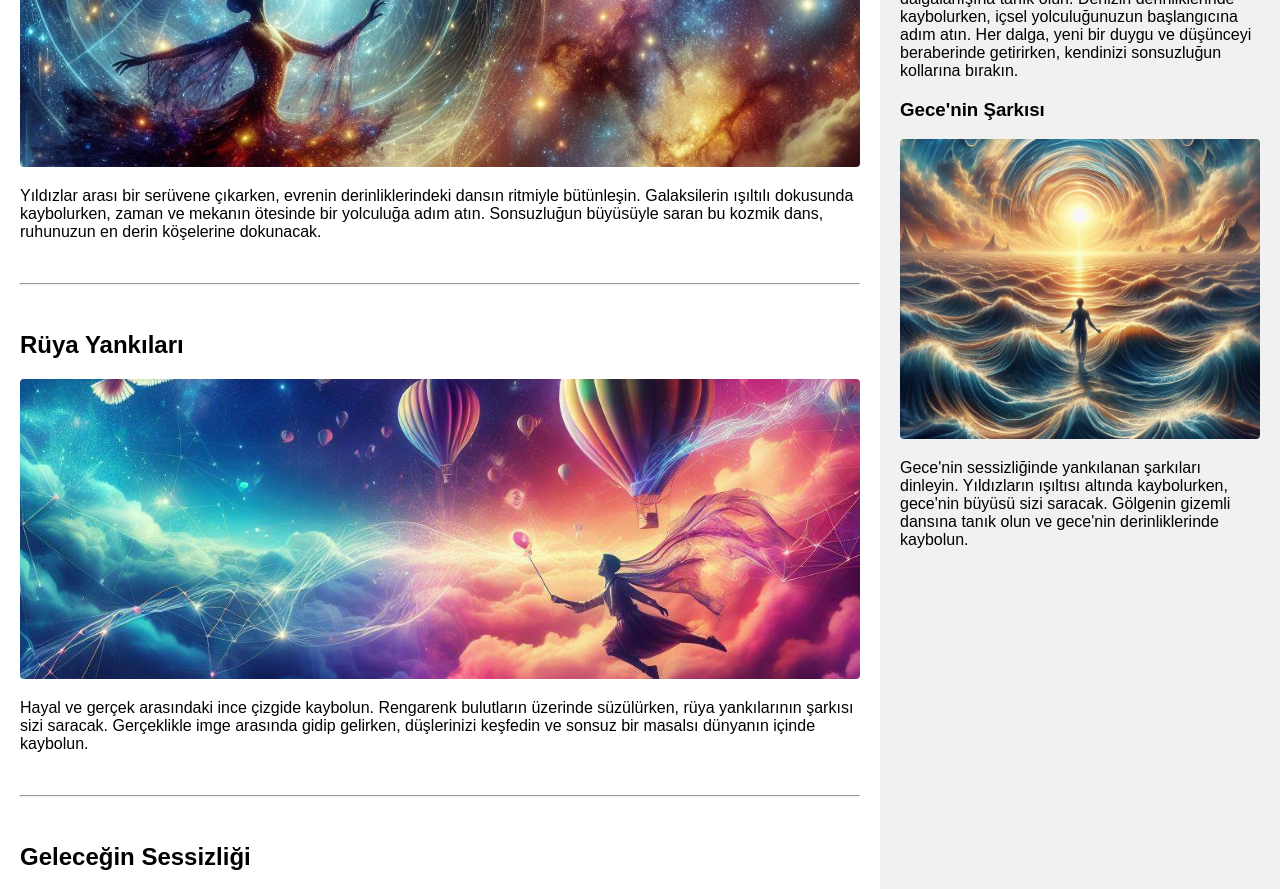
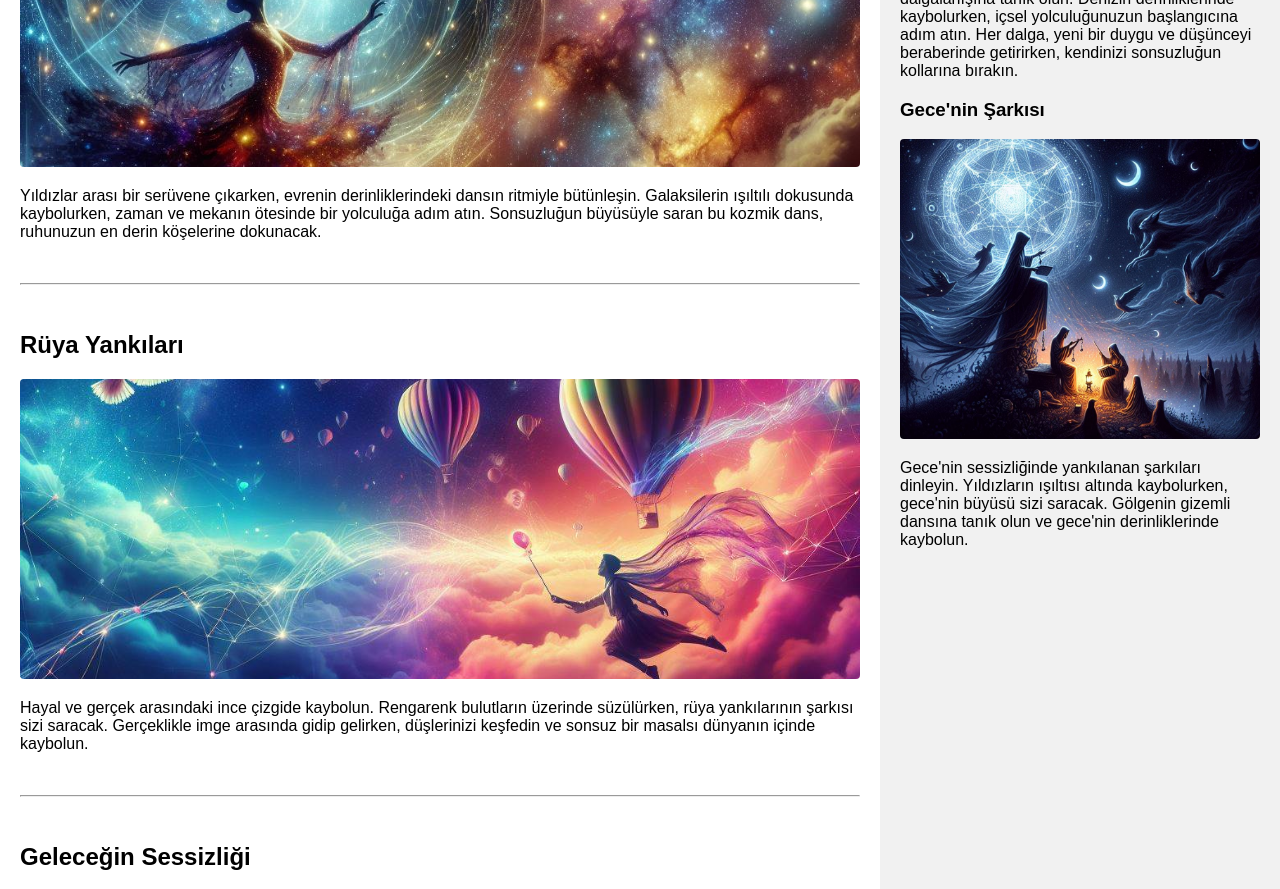
Before and after one commit to yasinunl/magrathead, a React (Create React App) app: page / in a window 1280 px wide. Shown: the part 1260-2149 px from the top of the page. Built offline with nearby package versions, Linux system fonts and the light colour scheme; the HTML template or start-up script is replaced by a standard one.

Commit message:
commited

```diff
--- a/src/App.js
+++ b/src/App.js
@@ -78,7 +78,7 @@ function App() {
           <img className="fakeimg" alt="Description of the" src={imgs2} />
           <p>Dalgaların kıyılarına vururken, duyguların sonsuz dalgalanışına tanık olun. Denizin derinliklerinde kaybolurken, içsel yolculuğunuzun başlangıcına adım atın. Her dalga, yeni bir duygu ve düşünceyi beraberinde getirirken, kendinizi sonsuzluğun kollarına bırakın.</p>
           <h3>Gece'nin Şarkısı</h3>
-          <img className="fakeimg" alt="Description of the" src={imgs2} />
+          <img className="fakeimg" alt="Description of the" src={imgs3} />
           <p>Gece'nin sessizliğinde yankılanan şarkıları dinleyin. Yıldızların ışıltısı altında kaybolurken, gece'nin büyüsü sizi saracak. Gölgenin gizemli dansına tanık olun ve gece'nin derinliklerinde kaybolun.</p>
         </div>
       </div>
```
